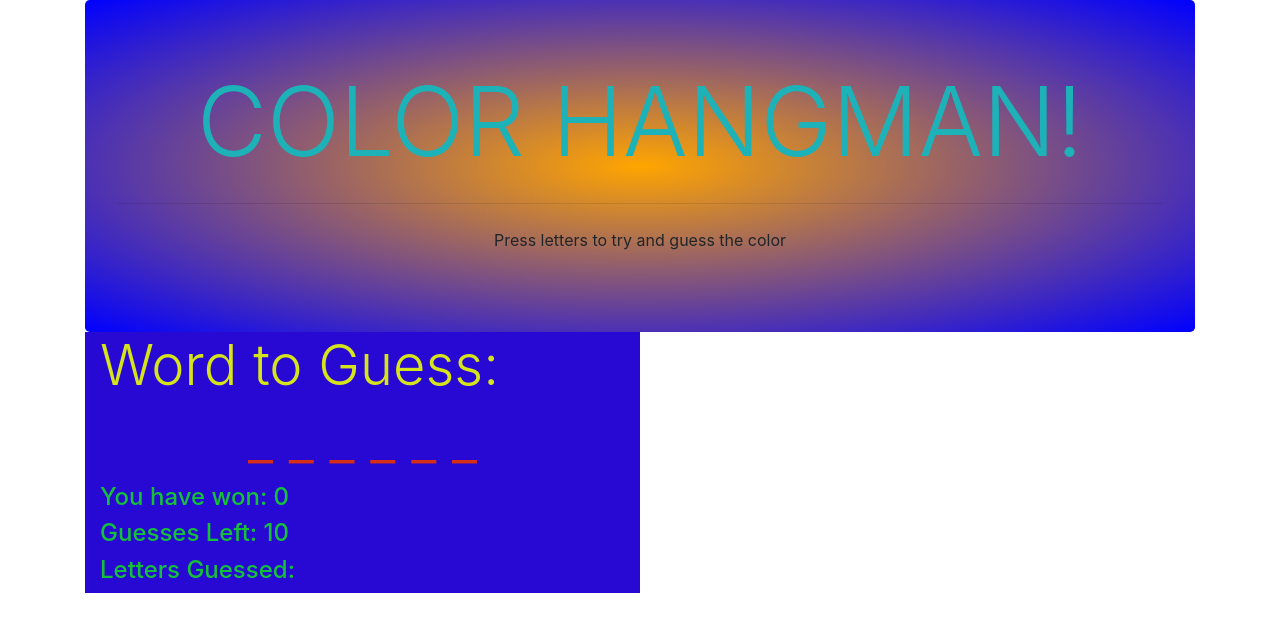
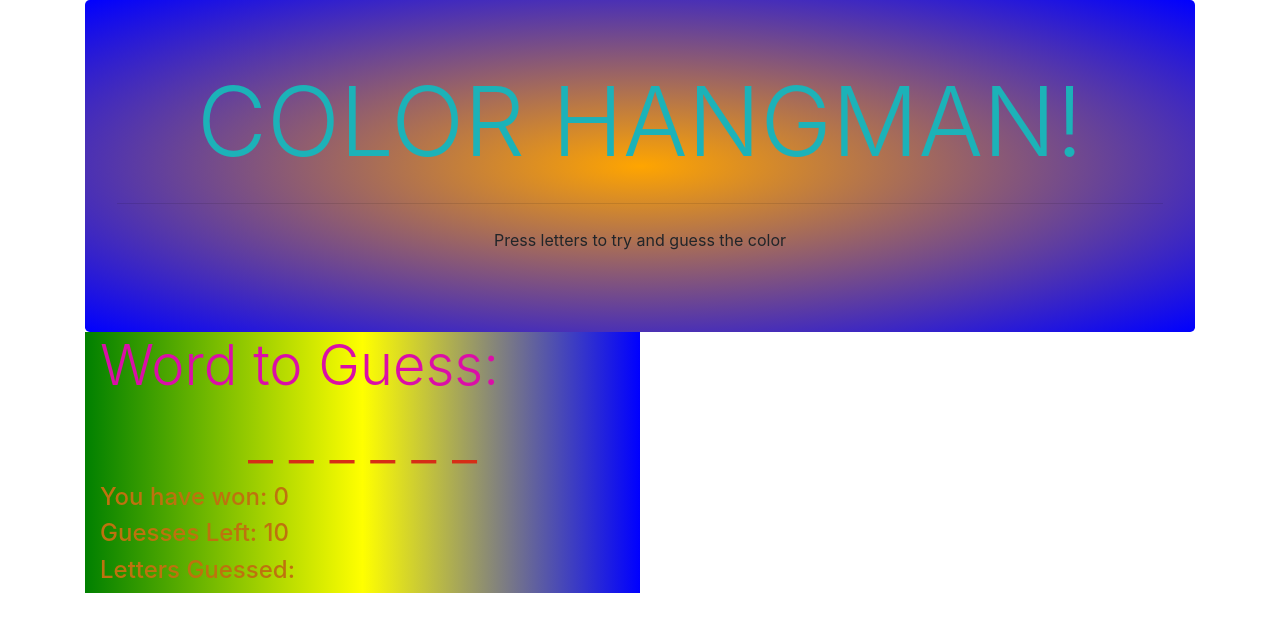
Before and after one commit to cprybell/word-guess-game, a plain HTML site: page index.html in a window 1280 px wide. Drawn offline with nearby package versions, Linux system fonts and the light colour scheme.

Commit message:
added some css background color sytling to the game play spaced. Changed some of the text colors to make them stand out mroe

```diff
--- a/assets/css/style.css
+++ b/assets/css/style.css
@@ -8,17 +8,16 @@
 }
 
 h2 {
-    color: #d6e41b
+    color: #db0ea8;
 }
 
 h4 {
-    color: #14c23a
+    color: #be720e;
 }
 
 h3 {
-    color: #d62e17
+    color: #d62e17;
 }
 
 #playSpace {
-    background: #2809d4
-}
+    background-image: linear-gradient(to right, green,yellow, blue);
```
